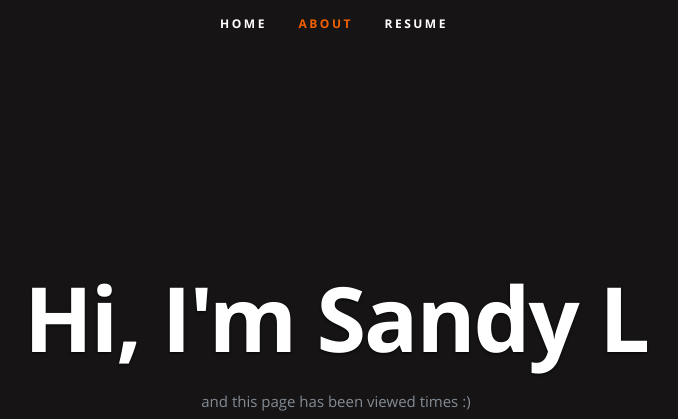
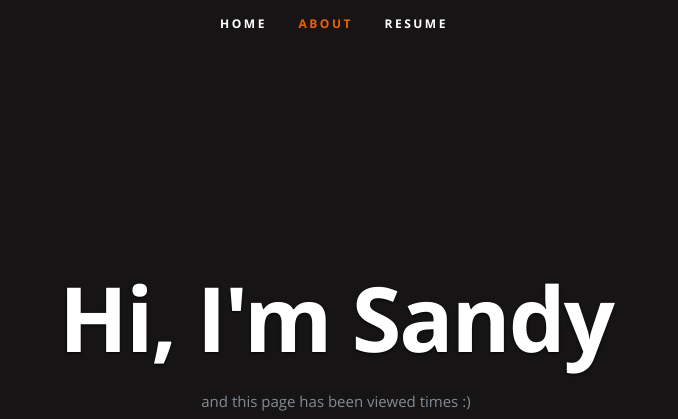
Before and after one commit to sandylukita/azure-resume2, a plain HTML site: page frontend/index.html in a window 1280 px wide. Shown: the top 419 px of the page, without its empty margins (306-984 px from the left). Drawn offline with nearby package versions, Linux system fonts and the light colour scheme; no server answers.

Commit message:
Changed frontend.main.yml

```diff
--- a/frontend/index.html
+++ b/frontend/index.html
@@ -54,7 +54,7 @@
 
       <div class="row banner">
          <div class="banner-text">
-            <h1 class="responsive-headline">Hi, I'm Sandy L</h1>
+            <h1 class="responsive-headline">Hi, I'm Sandy</h1>
 
             <p>and this page has been viewed <a id="counter"></a> times :) </p>
             <ul class="social">
```
